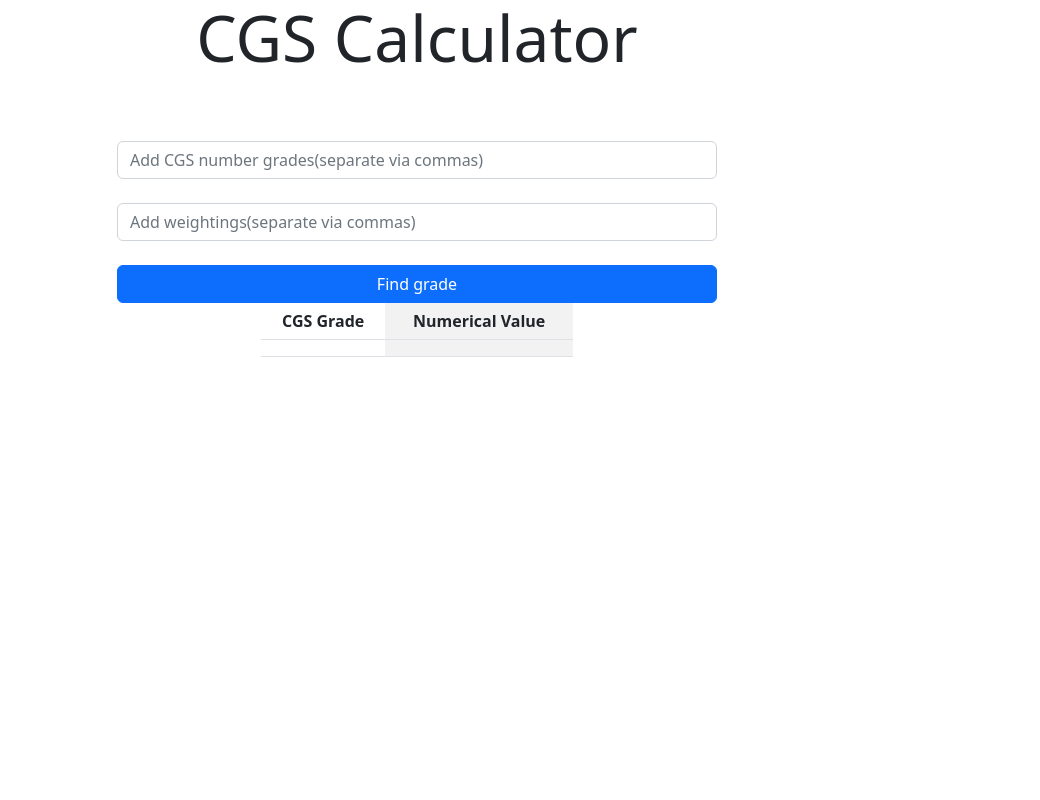
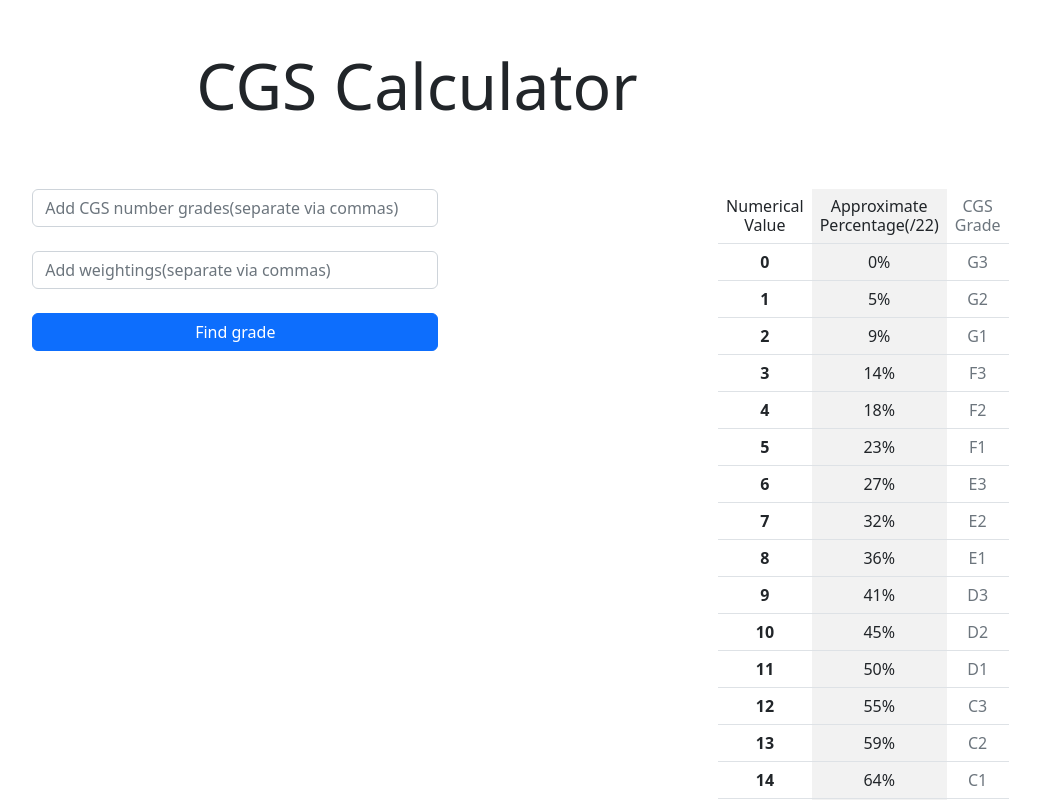
Before and after one commit to harrykeeran12/CGS-Scale-Calculator, a React (Vite) app: page / in a window 1280 px wide. Shown: the top 800 px of the page, without its empty margins (223-1263 px from the left). Built offline with nearby package versions, Linux system fonts and the light colour scheme.

Commit message:
feat: added percentages to the table.

```diff
--- a/src/App.tsx
+++ b/src/App.tsx
@@ -41,8 +41,9 @@ export default function App() {
 
   return (
     <main>
-      <p className='display-3 mb-5'>CGS Calculator</p>
-      <div className='v-stack p-3'>
+      <p className='display-3 m-5'>CGS Calculator</p>
+      <div className="d-flex flex-row justify-content-center align-items-start container-fluid">
+        <div className='v-stack p-3 w-100'>
           <div className='col'>
             <form className='h-25 d-flex flex-column gap-2 container-fluid justify-content-center w-50'>
               <div className="mb-3">
@@ -75,27 +76,39 @@ export default function App() {
                   {OverallGrades.totalCGSGrade} = {OverallGrades.totalNumber}
                 </h1>
               }
+
+            </div>
+
+          </div>
+
+        </div>
+        <div className="p-3 d-flex justify-content-center align-items-center">
           <table className="table table-striped-columns w-25 h-25 lh-sm">
             <thead>
               <tr>
-                    <th scope="col">CGS Grade</th>
-                    <th scope="col">Numerical Value</th>
+                <th scope="col" className='h6'>Numerical Value </th>
+                <th scope="col" className='h6'>Approximate Percentage(/22) </th>
+                <th scope="col" className='h6 text-muted'>CGS Grade</th>
               </tr>
             </thead>
             <tbody>
+              {Array.from(CGSMap.entries()).map((entry) => {
+                const [key, value] = entry;
+                return (
                   <tr>
-                    <th></th>
-                    <td></td>
-                  </tr>
+                    <th>{key}</th>
+                    <td>{Math.round(Number.parseInt(key) / 22 * 100) + '%'}</td>
+                    <td className='text-muted'>{value}</td>
+                  </tr>)
+              })}
+
 
 
             </tbody>
           </table>
         </div>
-
       </div>
 
-      </div>
     </main >
   )
 }
```
Lines whose indentation alone changed are shown as unchanged.
